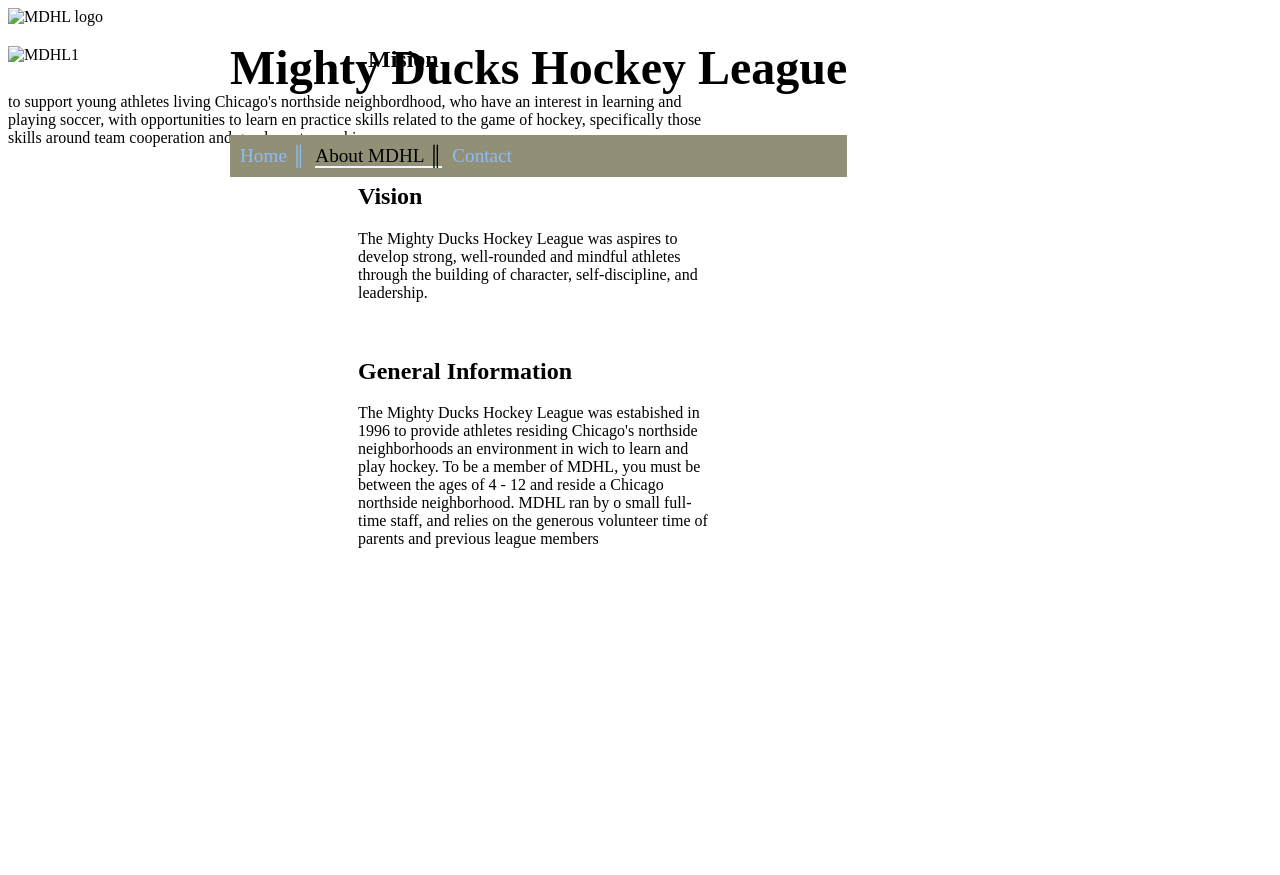
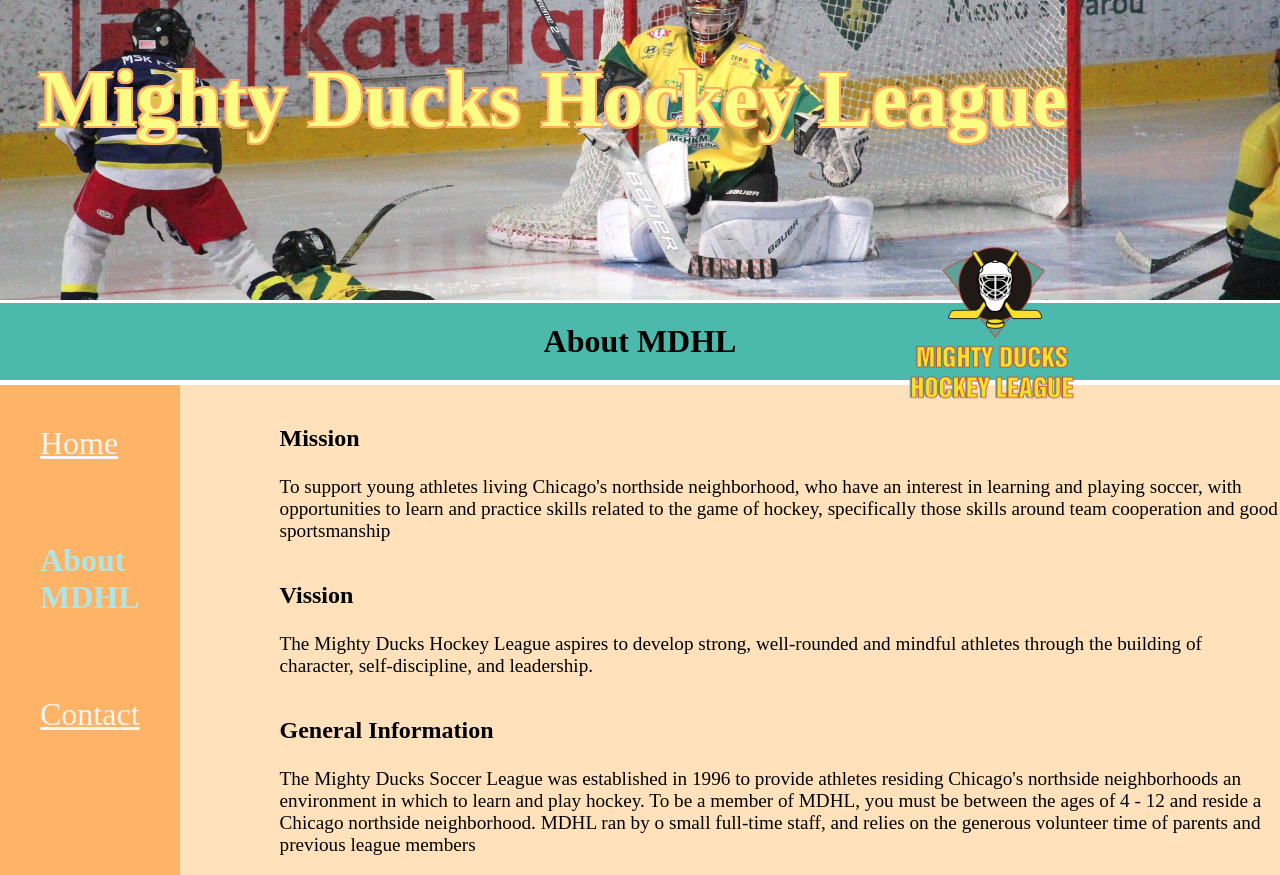
Before and after one commit to russokun/task2, a plain HTML site: page aboutUs.html in a window 1280 px wide. Before the commit the page ends 800 px from the top, so only its background shows below. Drawn offline with Linux system fonts and the light colour scheme.

Commit message:
Primer estilo listo con sus 3 paginas principales segun estructura pedida por cliente.

```diff
--- a/aboutUs.html
+++ b/aboutUs.html
@@ -12,31 +12,36 @@
 </head>
 <body>
   <header>
-      <img src="/assets/LogoMightyducks01.png" alt="MDHL logo" style="width: 200px;">
-      <section style="position: absolute; top: 0;left: 230px;">
-        <h1 style="font-size: xxx-large;">Mighty Ducks Hockey League</h1>
-      <nav style="column-count: 1;font-size: larger;">
-          <a href="/index.html">Home ║</a><a href="#" class="current">About MDHL ║</a><a href="/contact.html">Contact</a>
-      </nav>
-      </section>
+    <h1>Mighty Ducks Hockey League</h1>
+    <img src="/assets/imgs/design1_image2.jpg" alt="Imagen de fondo">
   </header>
   <main>
-    <article style="width: 700px;">
-      <img src="/assets/hockey2.jpg" alt="MDHL1" style="width: 310px;float: left;margin-right: 50px;">
-      <h2>Mision</h2>
-      <p>to support young athletes living Chicago's northside neighbordhood, who have an interest in learning and playing soccer, with opportunities to learn en practice skills related to the game of hockey, specifically those skills around team cooperation and good sportsmanship</p>
-      <section style="float: right;left: 200px;margin-left: 350px;margin-bottom: 20px;">
-        <h2>Vision</h2>
-        <p>The Mighty Ducks Hockey League was aspires to develop strong, well-rounded and mindful athletes through the building of character, self-discipline, and leadership.</p>
-      </section>
-        <section style="float: right;left: 200px;margin-left: 350px;">
-        <h2>General Information</h2>
-      <p>The Mighty Ducks Hockey League was estabished in 1996 to provide athletes residing Chicago's northside neighborhoods an environment in wich to learn and play hockey. To be a
-        member of MDHL, you must be between the ages of 4 - 12 and reside a Chicago northside
-        neighborhood. MDHL ran by o small full-time staff, and relies on the generous volunteer time of
-        parents and previous league members</p>
-      </section>
-    </article>
+    <h2>About MDHL</h2>
+    <div class="logo-container">
+      <img src="/assets/imgs/LogoMightyducks01.png" alt="MDHL Logo">
+    </div>
+    <div class="contenedor-cuerpo">
+      <nav>
+        <a href="/index.html">Home</a>
+        <a href="#" class="active" id="alargo">About MDHL</a>
+        <a href="/contact.html">Contact</a>
+      </nav>
+      <aside>
+        <h3>Mission</h3>
+        <p>To support young athletes living Chicago's northside neighborhood, who have an interest in
+          learning and playing soccer, with opportunities to learn and practice skills related to the game of
+          hockey, specifically those skills around team cooperation and good sportsmanship</p>
+        <h3>Vission</h3>
+        <p>The Mighty Ducks Hockey League aspires to develop strong, well-rounded and mindful athletes
+          through the building of character, self-discipline, and leadership.</p>
+        <h3>General Information</h3>
+        <p>The Mighty Ducks Soccer League was established in 1996 to provide athletes residing
+          Chicago's northside neighborhoods an environment in which to learn and play hockey. To be a
+          member of MDHL, you must be between the ages of 4 - 12 and reside a Chicago northside
+          neighborhood. MDHL ran by o small full-time staff, and relies on the generous volunteer time of
+          parents and previous league members</p>
+      </aside>
+    </div>
   </main>
 </body>
 </html>
--- a/style.css
+++ b/style.css
@@ -1,26 +1,113 @@
-nav {
-  background-color: #919076;
-  padding: 10px;
+body {
+  margin: 0;
+  padding: 0;
+}
+
+header {
+  position: relative;
+  text-align: center;
+  height: 300px; /* Ajusta la altura del header según tus necesidades */
+  overflow: hidden; /* Evita que el contenido del header sobresalga */
+
+}
+
+img {
+  width: 100%;
+  height: 100%;
+  object-fit: cover; /* Hace que la imagen de fondo cubra completamente el contenedor */
+}
+
+h1 {
+  color: #fbfd84; /* Color del texto del título */
+  position: absolute;
+  z-index: 2; /* Asegura que el h1 esté sobre la imagen de fondo */
+  left: 3%;
+  font-size: 500%;
+  text-shadow:
+    -2px -2px 0 #FFAD60,
+    2px -2px 0 #FFAD60,
+    -2px 2px 0 #FFAD60,
+    2px 2px 0 #FFAD60;
+}
+
+h2 {text-align: center;
+  background-color: #4bb9ab;
+  color: #000000;
+  padding: 20px;
+  margin-top: 3px;
+  margin-bottom: 5px;
+  font-size:xx-large
+}
+
+.logo-container {
+  position: absolute;
+  top: 28%;
+  right: 15%;
+  z-index: 1;
+}
+
+.logo-container img {
+  width: 190px;
+  /* Otros estilos necesarios para el logo */
+}
+
+nav{
+  max-width: 300px;
+  background-color: #FFB367;
+}
+
+a{
+  font-size: 200%;
+  display: block; /* Cambia el estilo de display a bloque */
+  padding: 40px;   /* Ajusta el espaciado según tus necesidades */
+  text-decoration: none; /* Quita la decoración de subrayado predeterminada para los enlaces */
+  max-width: 70px;
 }
 
 nav a {
-  color: rgb(142, 188, 248);
   text-decoration: none;
-  margin-right: 10px;
-  border-bottom: 2px solid transparent;
+  color: #FBF6F0; /* Color predeterminado del texto del enlace */
+  text-decoration: underline
 }
 
-nav a.current,
-nav a:hover { color: aliceblue;
-  border-bottom-color: aliceblue;
+#alargo{
+  max-width: 182.3px;
 }
 
-nav a.home:visited {
-  color: red; /* Cambia el color del texto para el enlace "Home" cuando se ha visitado */
+aside{
+  margin-left: 100px;
+  max-width: 100%;
 }
 
-nav a.current{
-  color: rgb(0, 0, 0);
+.contenedor-cuerpo{
+  display: flex;
+  background-color: #FFE2BC;
+  margin-top: 5px;
 }
-nav a:hover:visited {
-  color: yellow; /* Cambia el color del texto para el enlace visitado cuando está resaltado */}
+
+h3{
+  font-size: 150%;
+  margin-top: 40px;
+}
+
+aside>p{
+  font-size: 120%;
+  margin-top: 5px;
+}
+
+nav a.active {
+  color: #AEE6E6; /* Cambia el color del texto del enlace activo */
+  font-weight: bold; /* Puedes agregar negrita para mayor énfasis */
+  text-decoration: none
+}
+
+p>a{
+  font-size: 100%;
+  display: inline;
+  padding: 4px;
+}
+
+#conteinerr{
+  margin-left: 50px;
+  margin-top: 50px;
+}
```
Also changed, not shown: contact.html (+16 -11 lines), index.html (+20 -18 lines).
